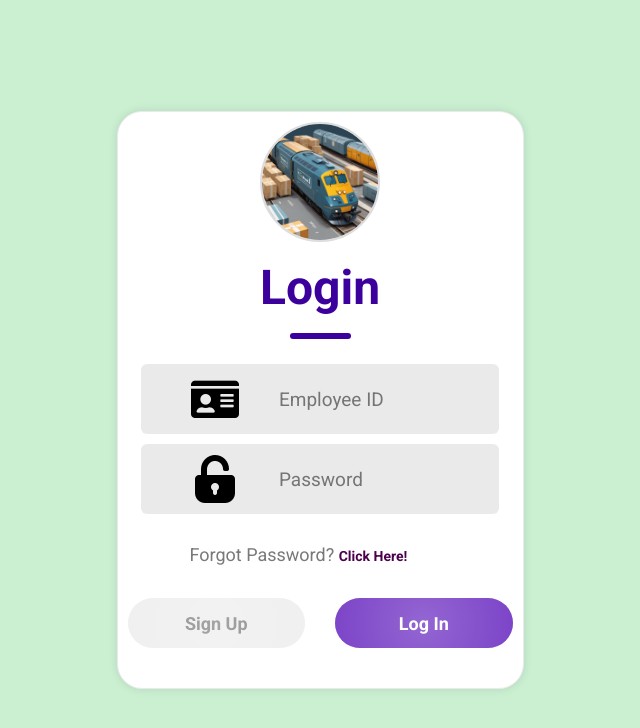
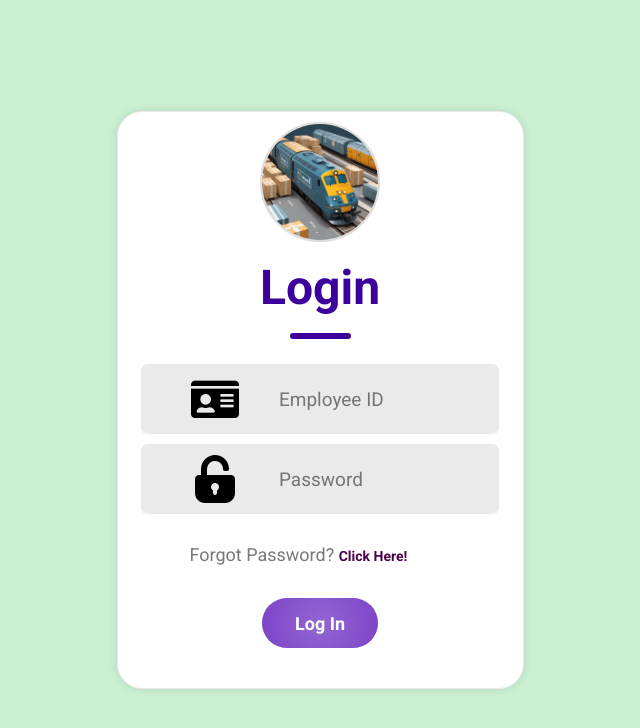
Before and after one commit to ParcelManagment/Website_Frontend, a React (Create React App) app in the folder Parcel_Management_System/: page / in a window 1280 px wide. Shown: the top 728 px of the page, without its empty margins (320-960 px from the left). Built offline with nearby package versions, Linux system fonts and the light colour scheme.

Commit message:
Remove: Sgnup & Auth

```diff
--- a/Parcel_Management_System/src/Components/LoginSignup/LoginSignup.css
+++ b/Parcel_Management_System/src/Components/LoginSignup/LoginSignup.css
@@ -144,6 +144,7 @@
     display: flex;
     gap: 30px;
     margin: 30px auto;
+    width: 30%; /* Make the submit button width 100% to fit the container */
   }
 
   .submit {
--- a/Parcel_Management_System/src/Components/LoginSignup/LoginSignup.jsx
+++ b/Parcel_Management_System/src/Components/LoginSignup/LoginSignup.jsx
@@ -276,26 +276,7 @@ const LoginSignup = () => {
                     </div>
                 )}
                 <div className="submit-container">
-                    <div
-                        className={action === "Login" ? "submit gray" : "submit"}
-                        onClick={() => {
-                            if (!loading) {
-                                if (action === 'Sign Up') {
-                                    if (validateSignupFields()) {
-                                        handleSignup();
-                                    } else {
-                                        setMessage('Please fill in all fields');
-                                    }
-                                } else {
-                                    setAction('Sign Up');
-                                    clearMessages();
-                                }
-                            }
-                        }}
-                        disabled={loading} // Disable the button while loading
-                    >
-                        Sign Up
-                    </div>
+
                     <div
                         className={action === "Sign Up" ? "submit gray" : "submit"}
                         onClick={() => {
--- a/Parcel_Management_System/src/Components/NavigationBar/NavigationBar.jsx
+++ b/Parcel_Management_System/src/Components/NavigationBar/NavigationBar.jsx
@@ -49,7 +49,7 @@ const NavigationBar = () => {
                 <Link to="/insert" className={getLinkClass('/insert')}>Insert</Link>
                 <Link to="/view" className={getLinkClass('/view')}>View</Link>
                 <Link to="/profile" className={getLinkClass('/profile')}>Profile</Link>
-                <Link to="/auth" className={getLinkClass('/auth')}>Authentication</Link>
+
                 <button onClick={handleLoginLogout} className="logout-button">
                     {isLoggedIn ? 'Logout' : 'Login'}
                 </button>
@@ -58,4 +58,6 @@ const NavigationBar = () => {
     );
 };
 
+// <Link to="/auth" className={getLinkClass('/auth')}>Authentication</Link>
+
 export default NavigationBar;
```
